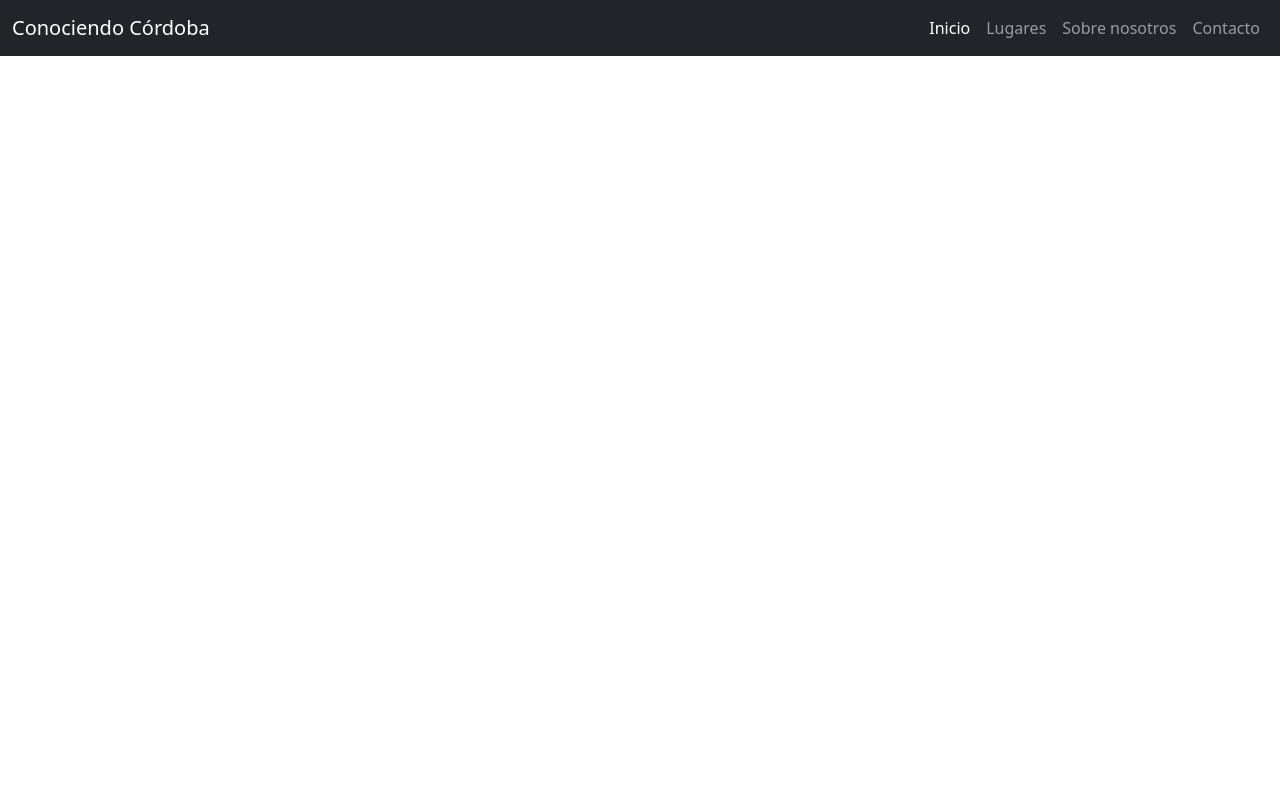
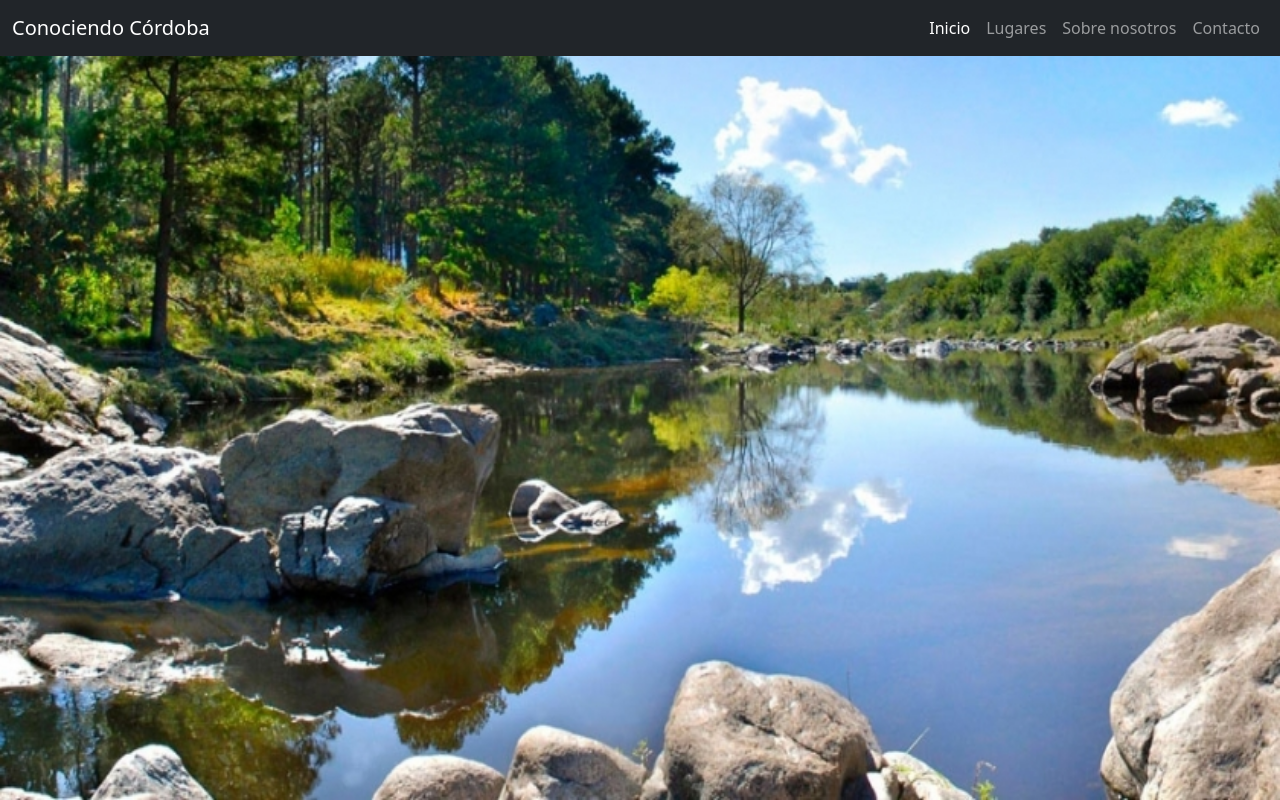
Before and after one commit to BrianGalarza12/plantilla, a plain HTML site: page index.html in a window 1280 px wide. Drawn offline with nearby package versions, Linux system fonts and the light colour scheme; the site is published under a folder, as on GitHub Pages, so addresses that start at the root find nothing.

Commit message:
actualziacion

```diff
--- a/index.html
+++ b/index.html
@@ -38,7 +38,7 @@
                 </div>
             </div>
         </nav>
-        <img src="/assets/valle1.jpg" class="imagen_de_fondo" alt="valle de cordoba">
+        <img src="assets/valle1.jpg" class="imagen_de_fondo" alt="valle de cordoba">
 
     </header>
     <main>
```
